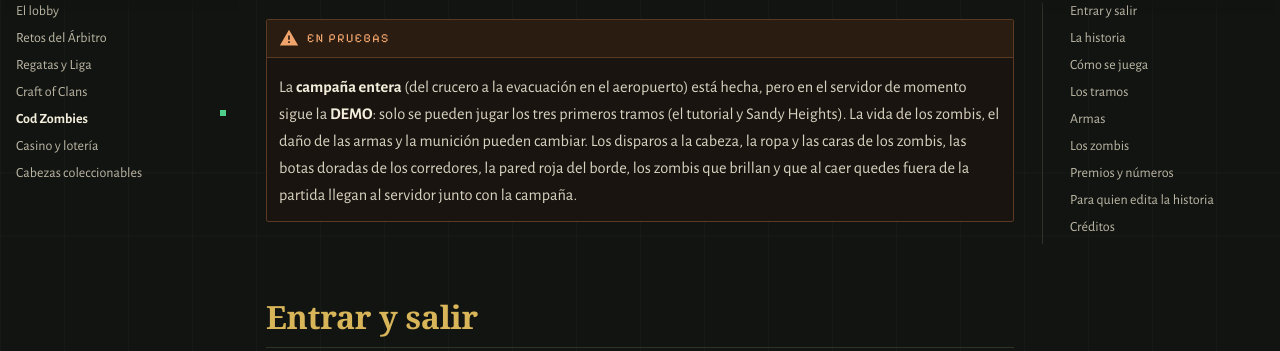
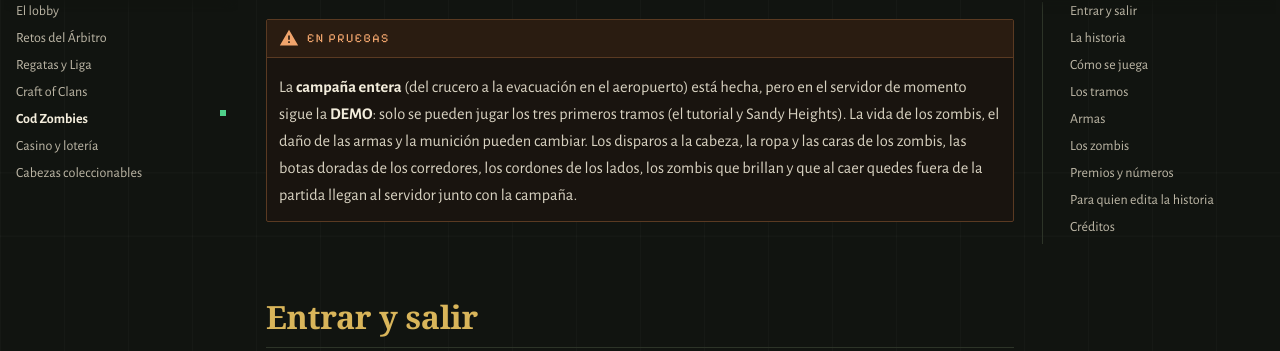
Before and after one commit to PigPilgrim/Son_Banyaland_wiki, an MkDocs documentation site: the page built from docs/zombies.md, in a window 1280 px wide and 1400 px high, scrolled down 200 px. Shown: the part 154-505 px from the top of the window. Built offline with MkDocs 1.6.1 and Material for MkDocs 9.7.7, drawn with Linux system fonts in a browser that asks for light colours; some web fonts are replaced; comment, search, counter and statistics services are not loaded; some of the changed text lies outside the part shown.

Commit message:
Cod Zombies: los lados de cada tramo tienen cordones que no se abren (ya no hay pared de puntos rojos)
Co-Authored-By: Claude Opus 5.5 <noreply@anthropic.com>

```diff
--- a/docs/zombies.md
+++ b/docs/zombies.md
@@ -7,7 +7,7 @@ tramo**, hasta el aeropuerto para que te evacúen. Se juega solo o en grupo, y l
     La **campaña entera** (del crucero a la evacuación en el aeropuerto) está hecha, pero en el servidor de momento
     sigue la **DEMO**: solo se pueden jugar los tres primeros tramos (el tutorial y Sandy Heights). La vida de los
     zombis, el daño de las armas y la munición pueden cambiar. Los disparos a la cabeza, la ropa y las caras de los
-    zombis, las botas doradas de los corredores, la pared roja del borde, los zombis que brillan y que al caer quedes
+    zombis, las botas doradas de los corredores, los cordones de los lados, los zombis que brillan y que al caer quedes
     fuera de la partida llegan al servidor junto con la campaña.
 
 ## Entrar y salir
@@ -43,9 +43,9 @@ necesita ayuda.
 
 ## Cómo se juega
 
-- Cada **tramo** es un trozo de la ciudad cerrado con **cordones de cuarentena** (vallas de barrotes). Durante las
-  oleadas, cuando te acercas al borde de la zona ves una **pared de puntos rojos**: si la cruzas, vuelves a donde
-  estabas.
+- Cada **tramo** es un trozo de la ciudad cerrado con **cordones de cuarentena** (vallas de barrotes): los que dan al
+  siguiente tramo se abren al despejarlo; los de los lados no se abren nunca. Si aun así sales de la zona (por un
+  tejado, por ejemplo), vuelves a donde estabas.
 - Al empezar un tramo salen **zombis por oleadas**. Abajo de la pantalla ves cuántos quedan y la munición del arma
   que llevas en la mano.
 - Cuando no queda ninguno, el tramo está **despejado**: se abre el cordón hacia el siguiente, una **flecha** te dice
```
